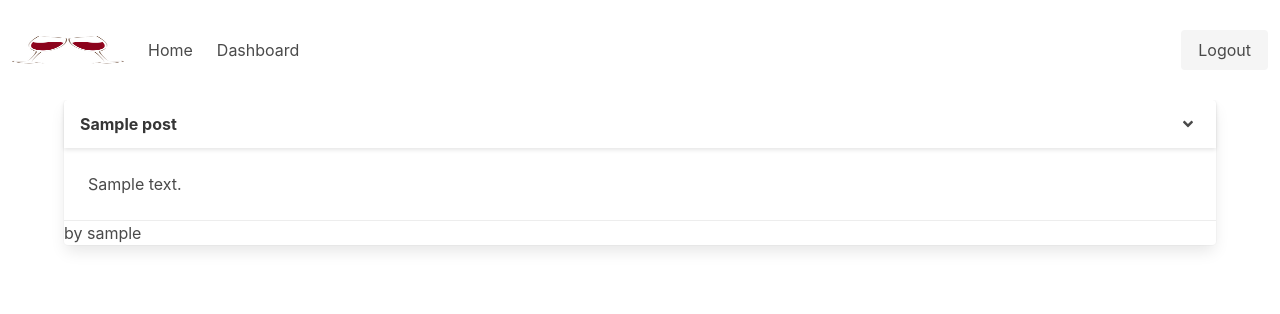
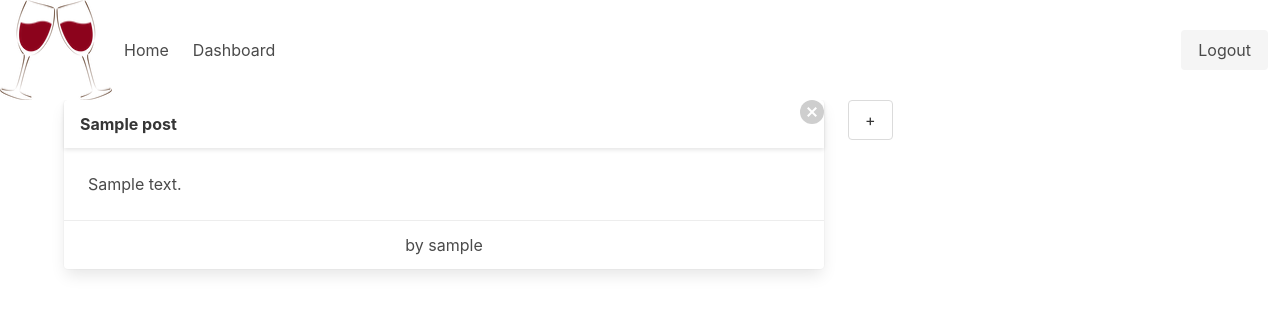
Before and after one commit to SaraNP-33/spillTheWine, a Node server app: page /dashboard in a window 1280 px wide. Shown: the top 314 px of the page. Run offline with Node 20, Linux system fonts and the light colour scheme; a user stored in the database is signed in; tables that the repository leaves empty hold one stand-in row (values such as "Sample post"); some libraries are stand-ins or nearby versions.

Commit message:
added modal to allow user to create a new post

```diff
--- /dev/null
+++ b/public/js/modal.js
@@ -0,0 +1,15 @@
+const newbtn= document.querySelector("#new")
+const modal= document.querySelector(".modal")
+const xModal= document.querySelector("#closeModal")
+const cancel= document.querySelector("#cancel")
+
+function openModal(){
+    modal.classList.add("is-active")
+}
+function closeModal(){
+    modal.classList.remove("is-active")
+}
+
+newbtn.addEventListener("click", openModal)
+cancel.addEventListener("click", closeModal)
+xModal.addEventListener("click", closeModal)
--- a/views/all-posts-dash.handlebars
+++ b/views/all-posts-dash.handlebars
@@ -1,5 +1,7 @@
 <!---user posts will render---->
 <div class="container">
+<div class="columns">
+  <div class="column is-two-thirds">
 {{#if posts}}
  {{#each posts}}
 <div class="card">
@@ -7,19 +9,17 @@
     <p class="card-header-title">
       {{title}}
     </p>
-    <button class="card-header-icon" aria-label="more options">
-      <span class="icon">
-        <i class="fas fa-angle-down" aria-hidden="true"></i>
-      </span>
-    </button>
+     <button class="delete is-medium"></button>
   </header>
   <div class="card-content">
     <div class="content">
       {{body}}
     </div>
   </div>
-  <footer class="card-footer">
-   by {{user.username}}
+  <footer class="card-footer ">
+  <div class="card-footer-item has-text-centered">
+     by {{user.username}}
+  </div>
   </footer>
 </div>
  {{/each}}
@@ -27,3 +27,41 @@
 <div>You have no posts yet</div>
 {{/if}}
 </div>
+<div class="column">
+<button id="new"class="button">+</button>
+</div>
+</div>
+</div>
+
+<div class="modal">
+  <div class="modal-background"></div>
+  <div class="modal-card">
+    <header class="modal-card-head">
+      <p class="modal-card-title">New Post</p>
+      <button id="closeModal" class="delete" aria-label="close"></button>
+    </header>
+    <section class="modal-card-body">
+      <form class="newPost">
+     <div class="field">
+    <label class="label">Title</label>
+      <div class="control">
+      <input class="input" type="text" placeholder="Title">
+      </div>
+    </div>
+     <div class="field">
+   <label class="label">Content</label>
+   <div class="control">
+    <textarea class="textarea" placeholder="Your words"></textarea>
+   </div>
+     </div>
+     </form>
+    </section>
+    <footer class="modal-card-foot">
+      <button class="button is-success">Save changes</button>
+      <button id="cancel"class="button">Cancel</button>
+    </footer>
+  </div>
+</div>
+
+
+<script src="/js/modal.js"></script>
--- a/views/layouts/dashboard.handlebars
+++ b/views/layouts/dashboard.handlebars
@@ -20,9 +20,9 @@
 
   <nav class="navbar" role="navigation" aria-label="main navigation">
   <div class="navbar-brand">
-    <a class="navbar-item" href="/">
-      <img src="../assets/images/wine.png" width="112" height="98">
-    </a>
+
+      <img src="/images/wine.png" width="112" height="98">
+
 
     <a role="button" class="navbar-burger" aria-label="menu" aria-expanded="false" data-target="navbarBasicExample">
       <span aria-hidden="true"></span>
```
Also changed, not shown: views/layouts/main.handlebars (+2 -24 lines).
